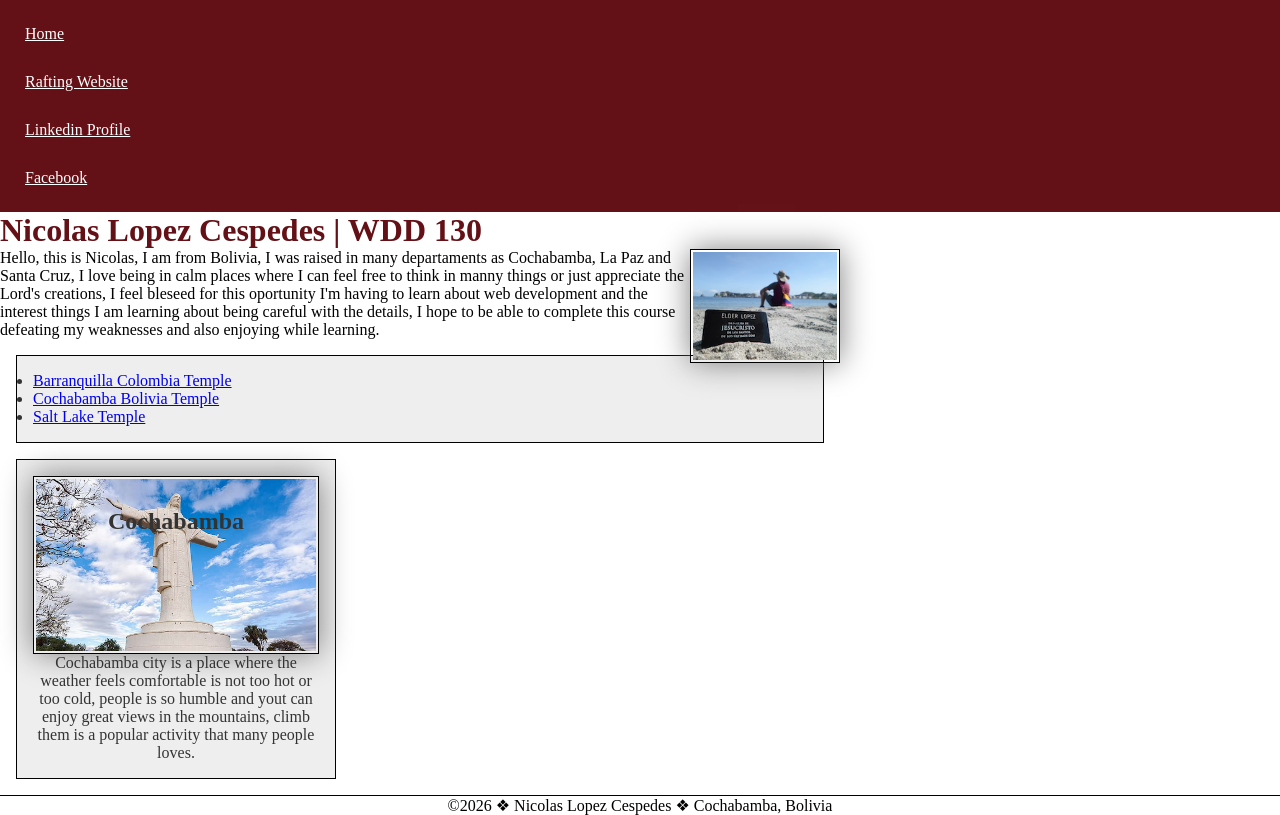
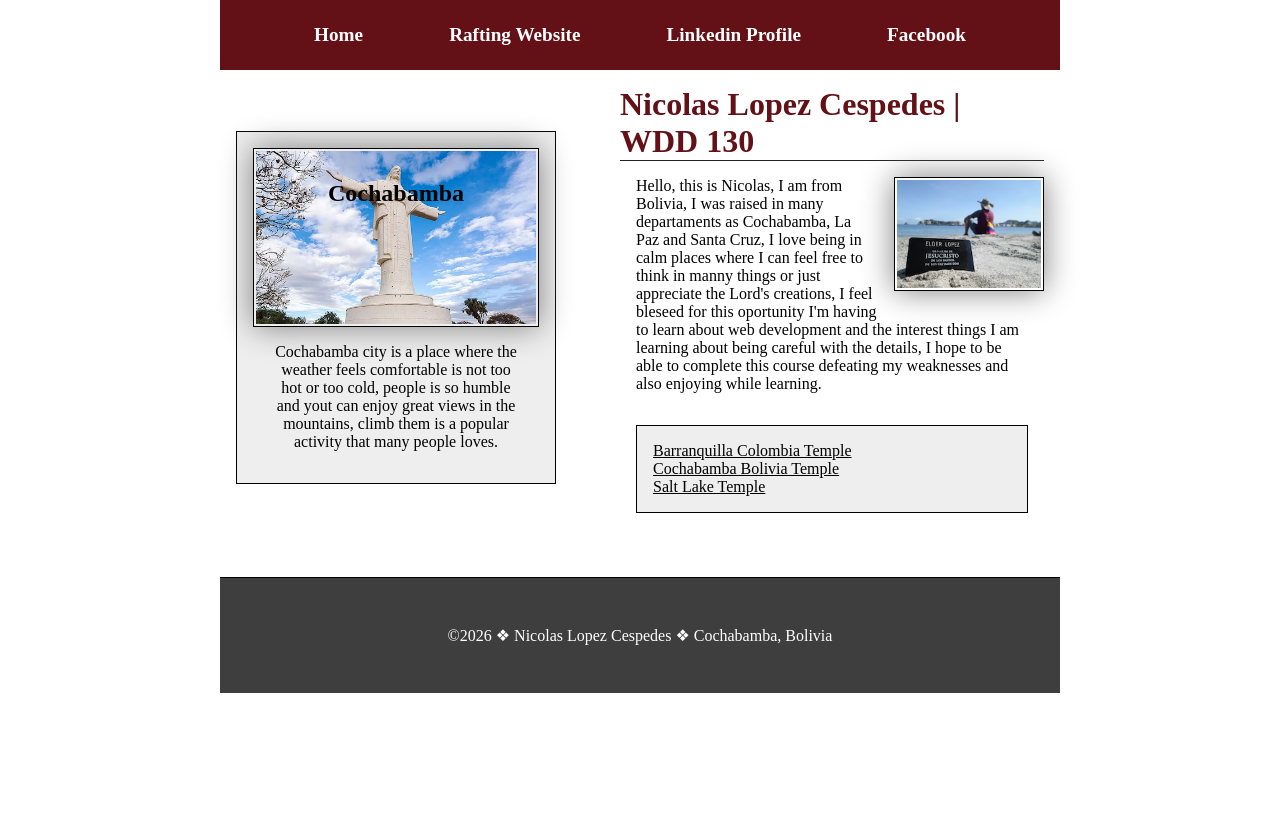
Before and after one commit to nicolas-lopez-511/wdd130, a plain HTML site: page index.html in a window 1280 px wide. Drawn offline with Linux system fonts and the light colour scheme.

Commit message:
CSS elements added and modified in order to organize how the website is displayed also colors were modified to add a good contrast and style

```diff
--- a/index.html
+++ b/index.html
@@ -19,7 +19,8 @@
             <a href="https://www.facebook.com/nicolas.lopez.cespedes.2025/">Facebook</a>
         </nav>
     </header>
-    <main>
+    <div class="grid" >
+        <main>
         <h1>Nicolas Lopez Cespedes | WDD 130</h1>
         <img src="images/profile.jpg" alt="Hi, I am Nicolas Lopez">
         <p>Hello, this is Nicolas, I am from Bolivia, I was raised in many departaments as Cochabamba, La Paz and Santa Cruz, I love being in calm places where I can feel free to think in manny things or just appreciate the Lord's creations, I feel bleseed for this oportunity I'm having to learn about web development and the interest things I am learning about being careful with the details, I hope to be able to complete this course defeating my weaknesses and also enjoying while learning.</p>
@@ -28,12 +29,13 @@
             <li><a href="https://www.churchofjesuschrist.org/temples/details/cochabamba-bolivia-temple?lang=eng" target="_blank" rel="noopener">Cochabamba Bolivia Temple</a></li>
             <li><a href="https://www.churchofjesuschrist.org/temples/details/salt-lake-temple?lang=eng" target="_blank" rel="noopener">Salt Lake Temple</a></li>
         </ul>
-    </main>
-    <aside class="box">
+        </main>
+        <aside class="box">
         <h2>Cochabamba</h2>
         <img src="images/cochabamba-city.jpg" alt="El Cristo de la Concordia">
         <p>Cochabamba city is a place where the weather feels comfortable is not too hot or too cold, people is so humble and yout can enjoy great views in the mountains, climb them is a popular activity that many people loves.</p>
-    </aside>
+        </aside>
+    </div>
     <footer>
         <p>&copy;2026 &#10070; Nicolas Lopez Cespedes &#10070; Cochabamba, Bolivia </p>
     </footer>
--- a/styles/styles.css
+++ b/styles/styles.css
@@ -42,21 +42,50 @@ main img {
     padding: var(--image-padding);
     box-shadow: 0 0 30px gray;
     float: right;
+    margin: 1rem 0 1rem 1rem;
 }
 
 p {
-    padding: 0;
+    padding: 1rem;
 }
-
+a {
+    color: var(--secondary-color);
+}
+header, .grid, footer {
+    max-width: 840px;
+    margin: 0 auto;
+}
+nav {
+    background-color: var(--main-color);
+    padding: 1rem;
+    display: flex;
+    justify-content: space-evenly;
+    align-items: center;
+}
+nav a {
+    display: block;
+    padding: 0.5rem;
+    text-decoration: none;
+    font-size: 1.2rem;
+    font-weight: 700;
+    color: #fff;
+}
 main {
     max-width: 840px;
+    grid-column: 2/3;
+    margin: 1rem;
 }
+h1 {
+    border-bottom: 1px solid #222;
 
+}
 aside {
     width: 20rem;
     margin: 1rem;
     text-align: center;
     position: relative;
+    grid-column: 1/2;
+    grid-row: 1/2;
 }
 
 aside img {
@@ -76,6 +105,16 @@ footer {
     margin-top: 15px;
     border-top: 1px solid var(--secondary-color);
     text-align: center;
+    background-color: #3e3e3e;
+    margin: 2rem auto;
+    margin-top: 2rem;
+    margin-bottom: 2rem;
+    padding: 2rem 1rem;
+    color: #fff;
+}
+ul {
+    list-style: none;
+    padding: 1rem;
 }
 
 /* Class Selectors */
@@ -83,7 +122,13 @@ footer {
     border: 1px solid var(--secondary-color);
     padding: 1rem;
     background-color: #eee;
-    color: #333;
+    color: var(--secondary-color);
     margin: 1rem;
 
 }
+
+.grid {
+    display: grid;
+    align-items: center;
+    gap: 2rem;
+}
--- a/week04/styles/layout-exercises.css
+++ b/week04/styles/layout-exercises.css
@@ -23,19 +23,22 @@ div {
 
 .flex {
     background-color: #aba;
-    /* write declarations here */
-
+    display: flex;
+    justify-content: center;
+    align-items: center;
 }
 
 .grid {
     background-color: #abb;
-    /* write declarations here */
+    display: grid;
+    place-items: center;
 
 }
 
 .container2 {
-    /* write declarations here */
-
+    display: flex;
+    flex-flow: row;
+    justify-content: space-around;
 }
 
 .two {
@@ -44,12 +47,14 @@ div {
 }
 
 .container3 {
-    /* write declarations here */
+    display: grid;
+    grid-template-columns: 1fr 1fr 1fr;
 
 }
 
 .columns-3 {
-    /* write declaration here */
+    display: grid;
+    grid-column: 1/4;
 
 }
 
```
